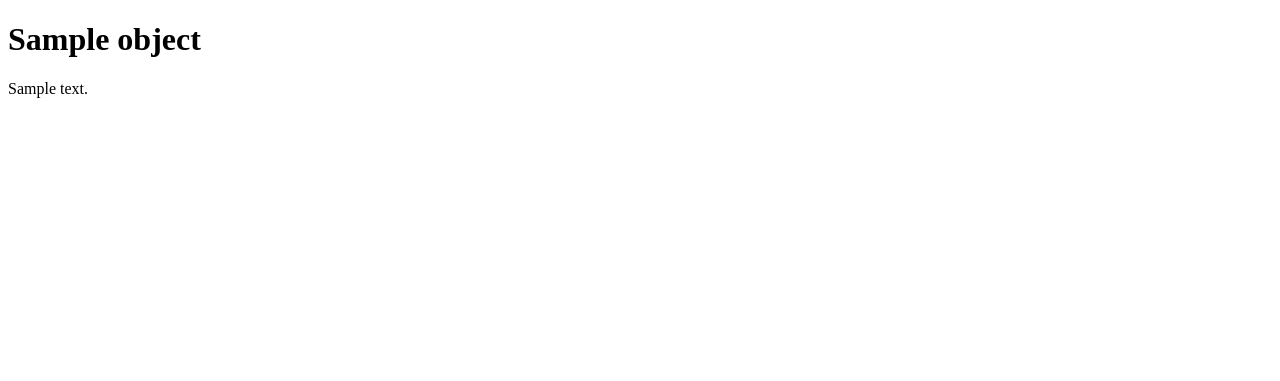
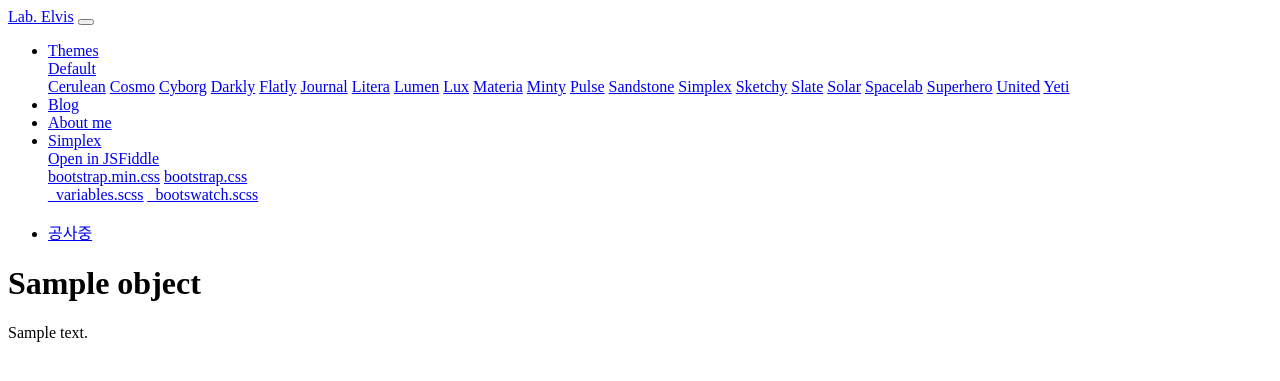
Before and after one commit to whitecastle20/django_my_website, a Django app: template blog/templates/blog/post_detail.html in a window 1280 px wide. Shown: the top 381 px of the page. Run offline with Django 3.2, Linux system fonts and the light colour scheme; the template is opened without the code that fills it: most values are stand-ins (such as "Sample title", 1, 10 or a date in 2020); parts of the project's set-up code (start-up, migrations or seed data) failed here and were passed over.

Commit message:
initialized post_detail test

```diff
--- a/blog/models.py
+++ b/blog/models.py
@@ -13,3 +13,6 @@ class Post(models.Model):
 
     def __str__(self):
         return '{} :: {}'.format(self.title, self.author)
+
+    def get_absolute_url(self):
+        return '/blog/{}/'.format(self.pk)
--- a/blog/templates/blog/post_detail.html
+++ b/blog/templates/blog/post_detail.html
@@ -2,9 +2,76 @@
 <html lang="en">
 <head>
     <meta charset="UTF-8">
-    <title>{{ object.title }}</title>
+    <title>{{ object.title }} - Blog</title>
 </head>
 <body>
+<div class="navbar navbar-expand-lg fixed-top navbar-light bg-light" id="navbar">
+    <div class="container">
+        <a href="../" class="navbar-brand">Lab. Elvis</a>
+        <button class="navbar-toggler" type="button" data-toggle="collapse" data-target="#navbarResponsive" aria-controls="navbarResponsive" aria-expanded="false" aria-label="Toggle navigation">
+            <span class="navbar-toggler-icon"></span>
+        </button>
+        <div class="collapse navbar-collapse" id="navbarResponsive">
+            <ul class="navbar-nav">
+                <li class="nav-item dropdown">
+                    <a class="nav-link dropdown-toggle" data-toggle="dropdown" href="#" id="themes">Themes <span class="caret"></span></a>
+                    <div class="dropdown-menu" aria-labelledby="themes">
+                        <a class="dropdown-item" href="../default/">Default</a>
+                        <div class="dropdown-divider"></div>
+                        <a class="dropdown-item" href="../cerulean/">Cerulean</a>
+                        <a class="dropdown-item" href="../cosmo/">Cosmo</a>
+                        <a class="dropdown-item" href="../cyborg/">Cyborg</a>
+                        <a class="dropdown-item" href="../darkly/">Darkly</a>
+                        <a class="dropdown-item" href="../flatly/">Flatly</a>
+                        <a class="dropdown-item" href="../journal/">Journal</a>
+                        <a class="dropdown-item" href="../litera/">Litera</a>
+                        <a class="dropdown-item" href="../lumen/">Lumen</a>
+                        <a class="dropdown-item" href="../lux/">Lux</a>
+                        <a class="dropdown-item" href="../materia/">Materia</a>
+                        <a class="dropdown-item" href="../minty/">Minty</a>
+                        <a class="dropdown-item" href="../pulse/">Pulse</a>
+                        <a class="dropdown-item" href="../sandstone/">Sandstone</a>
+                        <a class="dropdown-item" href="../simplex/">Simplex</a>
+                        <a class="dropdown-item" href="../sketchy/">Sketchy</a>
+                        <a class="dropdown-item" href="../slate/">Slate</a>
+                        <a class="dropdown-item" href="../solar/">Solar</a>
+                        <a class="dropdown-item" href="../spacelab/">Spacelab</a>
+                        <a class="dropdown-item" href="../superhero/">Superhero</a>
+                        <a class="dropdown-item" href="../united/">United</a>
+                        <a class="dropdown-item" href="../yeti/">Yeti</a>
+                    </div>
+                </li>
+                <li class="nav-item">
+                    <a class="nav-link" href="/blog/">Blog</a>
+                </li>
+                <li class="nav-item">
+                    <a class="nav-link" href="/about_me/">About me</a>
+                </li>
+                <li class="nav-item dropdown">
+                    <a class="nav-link dropdown-toggle" data-toggle="dropdown" href="#" id="download">Simplex <span class="caret"></span></a>
+                    <div class="dropdown-menu" aria-labelledby="download">
+                        <a class="dropdown-item" target="_blank" href="https://jsfiddle.net/bootswatch/3he50zsf/">Open in JSFiddle</a>
+                        <div class="dropdown-divider"></div>
+                        <a class="dropdown-item" href="../4/simplex/bootstrap.min.css" download>bootstrap.min.css</a>
+                        <a class="dropdown-item" href="../4/simplex/bootstrap.css" download>bootstrap.css</a>
+                        <div class="dropdown-divider"></div>
+                        <a class="dropdown-item" href="../4/simplex/_variables.scss" download>_variables.scss</a>
+                        <a class="dropdown-item" href="../4/simplex/_bootswatch.scss" download>_bootswatch.scss</a>
+                    </div>
+                </li>
+            </ul>
+
+            <ul class="nav navbar-nav ml-auto">
+                <li class="nav-item">
+                    <a class="nav-link" href="#" target="_blank">공사중</a>
+                </li>
+            </ul>
+
+        </div>
+    </div>
+</div>
+
+
     <h1>{{ object.title }}</h1>
     <div>
         {{ object.content }}
```
Also changed, not shown: blog/tests.py (+44 -5 lines).
